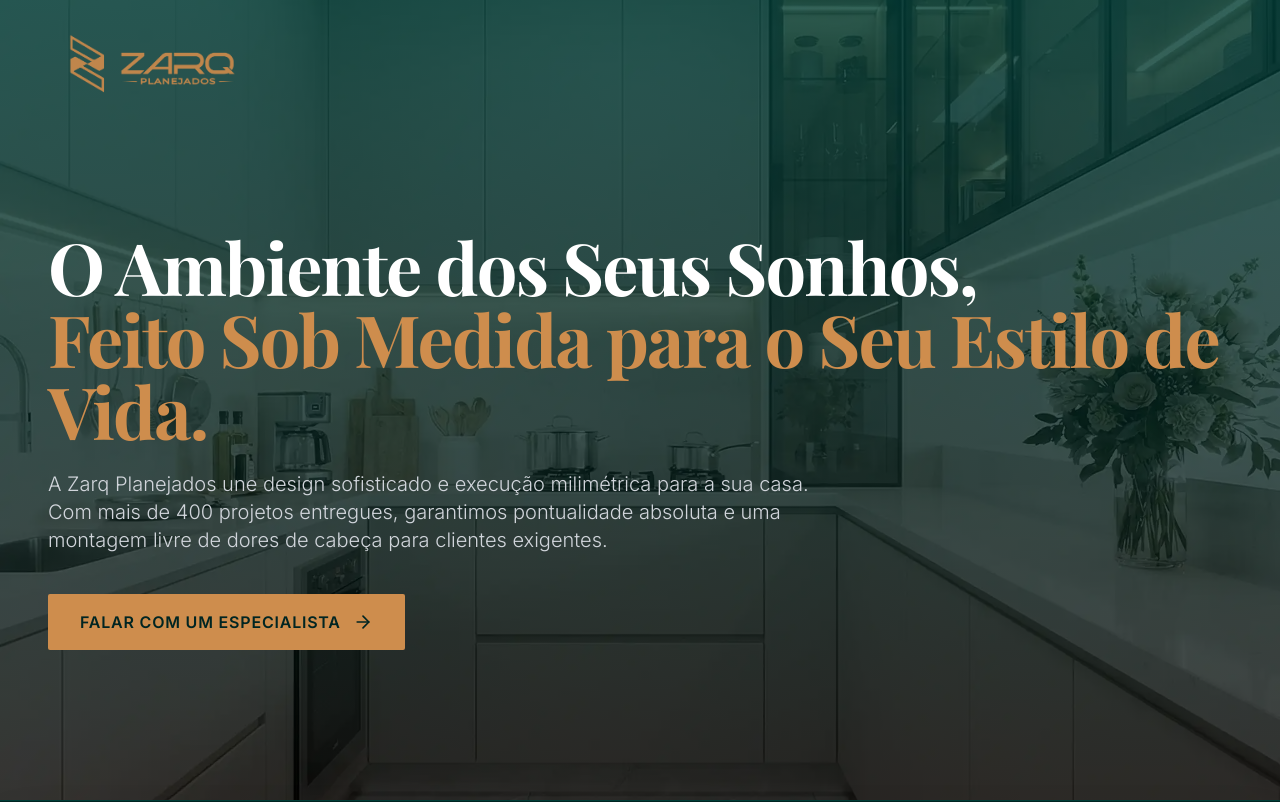
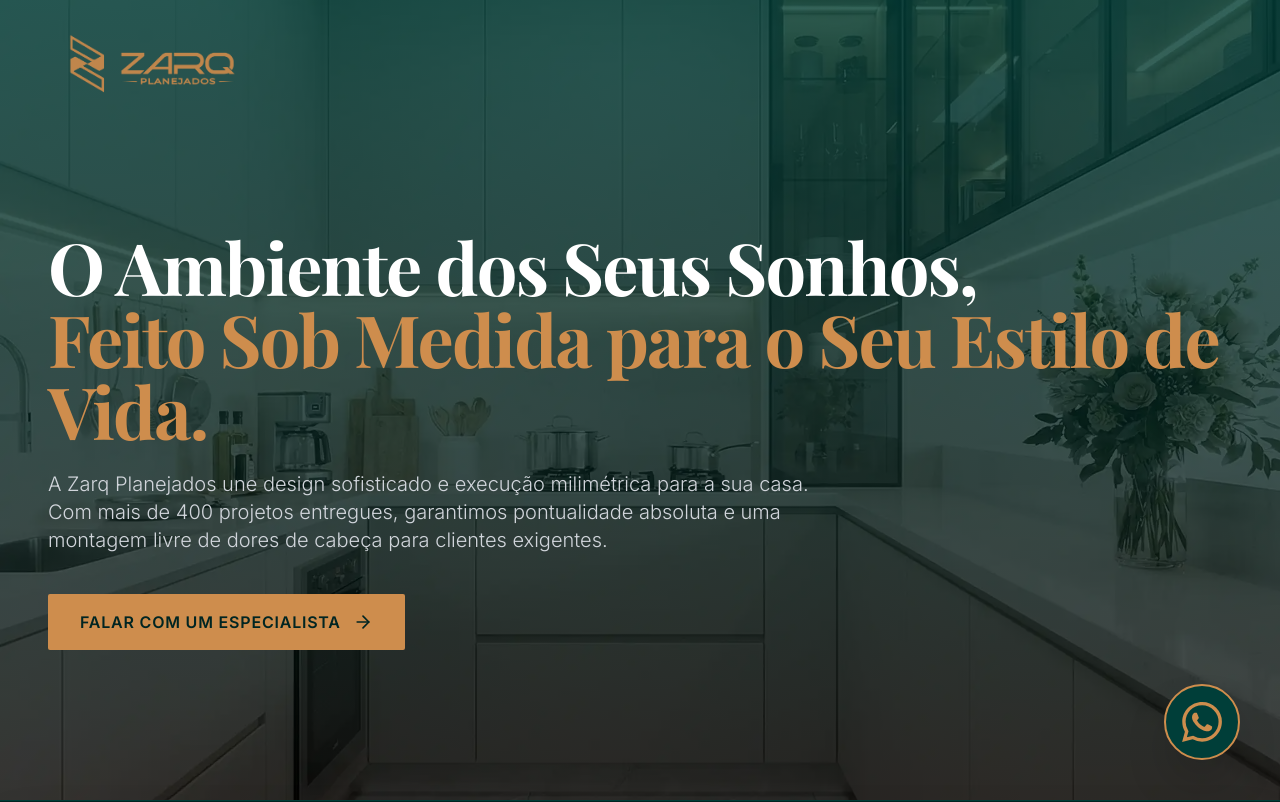
Before and after one commit to wscariott1988/Zarq-Planejados, a React (Vite) app: page / in a window 1280 px wide. Shown: the top 802 px of the page. Built offline with nearby package versions, Linux system fonts and the light colour scheme.

Commit message:
feat: add elegant floating whatsapp button

```diff
--- a/src/App.tsx
+++ b/src/App.tsx
@@ -6,6 +6,7 @@ import Process from './components/Process';
 import Payment from './components/Payment';
 import Footer from './components/Footer';
 import BioLink from './components/BioLink';
+import FloatingWhatsApp from './components/FloatingWhatsApp';
 
 function App() {
   // Roteamento nativo simples e rápido (Frictionless / High Performance)
@@ -14,7 +15,7 @@ function App() {
   }
 
   return (
-    <main className="min-h-screen bg-zarq-dark">
+    <main className="min-h-screen bg-zarq-dark relative">
       <Hero />
       <TrustBar />
       <Differential />
@@ -22,6 +23,7 @@ function App() {
       <Process />
       <Payment />
       <Footer />
+      <FloatingWhatsApp />
     </main>
   );
 }
--- /dev/null
+++ b/src/components/FloatingWhatsApp.tsx
@@ -0,0 +1,19 @@
+export default function FloatingWhatsApp() {
+  return (
+    <a
+      href="https://wa.me/5551996707757?text=Ol%C3%A1%2C%20vim%20pelo%20site%20da%20Zarq%20e%20gostaria%20de%20falar%20com%20um%20especialista%20sobre%20um%20projeto."
+      target="_blank"
+      rel="noopener noreferrer"
+      className="fixed bottom-6 right-6 md:bottom-10 md:right-10 z-50 bg-zarq border-2 border-gold-500 p-3 md:p-4 rounded-full shadow-2xl hover:scale-110 transition-transform duration-300 group flex items-center justify-center"
+      aria-label="Falar com especialista pelo WhatsApp"
+    >
+      <svg
+        viewBox="0 0 24 24"
+        className="w-8 h-8 md:w-10 md:h-10 fill-gold-500 group-hover:fill-gold-600 transition-colors"
+        xmlns="http://www.w3.org/2000/svg"
+      >
+        <path d="M17.472 14.382c-.297-.149-1.758-.867-2.03-.967-.273-.099-.471-.148-.67.15-.197.297-.767.966-.94 1.164-.173.199-.347.223-.644.075-.297-.15-1.255-.463-2.39-1.475-.883-.788-1.48-1.761-1.653-2.059-.173-.297-.018-.458.13-.606.134-.133.298-.347.446-.52.149-.174.198-.298.298-.497.099-.198.05-.371-.025-.52-.075-.149-.669-1.612-.916-2.207-.242-.579-.487-.5-.669-.51a12.8 12.8 0 0 0-.57-.01c-.198 0-.52.074-.792.372-.272.297-1.04 1.016-1.04 2.479 0 1.462 1.065 2.875 1.213 3.074.149.198 2.096 3.2 5.077 4.487.709.306 1.262.489 1.694.625.712.227 1.36.195 1.871.118.571-.085 1.758-.719 2.006-1.413.248-.694.248-1.289.173-1.413-.074-.124-.272-.198-.57-.347m-5.421 7.403h-.004a9.87 9.87 0 0 1-5.031-1.378l-.361-.214-3.741.982.998-3.648-.235-.374a9.86 9.86 0 0 1-1.51-5.26c.001-5.45 4.436-9.884 9.888-9.884 2.64 0 5.122 1.03 6.988 2.898a9.825 9.825 0 0 1 2.893 6.994c-.003 5.45-4.437 9.884-9.885 9.884m8.413-18.297A11.815 11.815 0 0 0 12.05 0C5.495 0 .16 5.335.157 11.892c0 2.096.547 4.142 1.588 5.945L.057 24l6.305-1.654a11.882 11.882 0 0 0 5.683 1.448h.005c6.554 0 11.89-5.335 11.893-11.893a11.821 11.821 0 0 0-3.48-8.413z"/>
+      </svg>
+    </a>
+  );
+}
```
